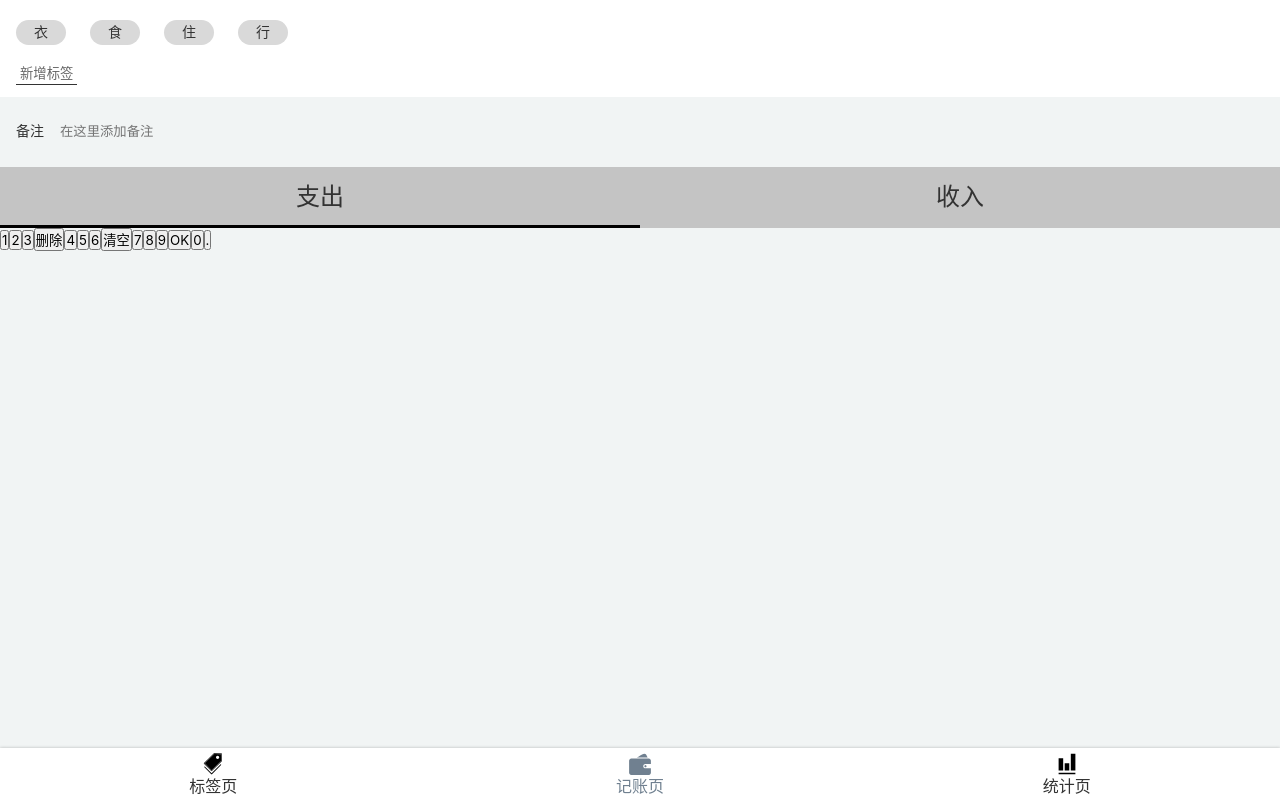
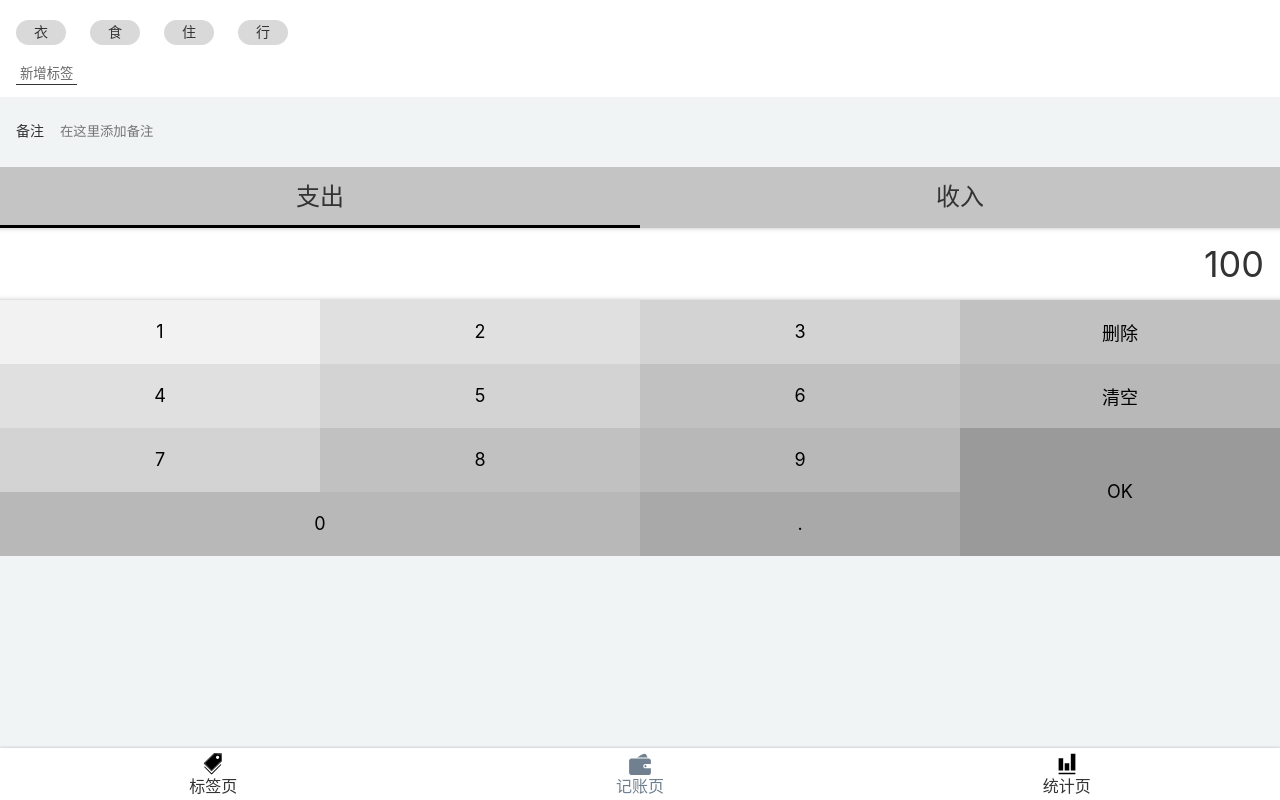
Before and after one commit to wuzx9905/morney-1, a React app: page /#/money in a window 1280 px wide. Built offline with nearby package versions, Linux system fonts and the light colour scheme.

Commit message:
Money.tsx 之 numberPad UI 完成

```diff
--- a/src/index.scss
+++ b/src/index.scss
@@ -36,6 +36,12 @@ button{
   outline: none;
 }
 
+.clearfix{
+  content: '';
+  display: block;
+  clear: both;
+}
+
 .icon{
   width: 1em;
   height: 1em;
--- a/src/views/Money.tsx
+++ b/src/views/Money.tsx
@@ -46,6 +46,7 @@ const NotesSection = styled.section`
     }
   }
 `;
+
 const CategorySection = styled.section`
   font-size: 24px;
   >ul{
@@ -69,8 +70,63 @@ const CategorySection = styled.section`
     }
   }
 `;
+
 const NumberPadSection = styled.section`
-
+  display:flex;
+  flex-direction: column;
+  >.output{
+    background: white;
+    font-size: 36px;
+    line-height: 72px;
+    text-align:right;
+    padding: 0 16px;
+    box-shadow: inset 0 -5px 5px -5px rgba(0,0,0,0.25),
+    inset 0 5px 5px -5px rgba(0,0,0,0.25);
+  }
+   >.pad{
+     >button{
+       font-size: 18px;
+       float: left;
+       width: 25%;
+       height: 64px;
+       border: none;
+       &.ok{
+         height: 128px;
+         float: right;
+       }
+       &.zero{
+         width: 50%;
+       }
+       &:nth-child(1){
+         background: #f2f2f2;
+       }
+       &:nth-child(2),
+       &:nth-child(5){
+         background: #e0e0e0;
+       }
+       &:nth-child(3),
+       &:nth-child(6),
+       &:nth-child(9){
+         background: #d3d3d3;
+       }
+       &:nth-child(4),
+       &:nth-child(7),
+       &:nth-child(10){
+         background: #c1c1c1;
+       }
+       &:nth-child(8),
+       &:nth-child(11),
+       &:nth-child(13){
+         background: #b8b8b8;
+       }
+       &:nth-child(12){
+         background: #9a9a9a;
+       }
+       &:nth-child(14){
+         background: #a9a9a9;
+       }
+     }
+   }
 `;
 
 
@@ -99,7 +155,10 @@ function Money() {
                 </ul>
             </CategorySection>
             <NumberPadSection>
-                <div>
+                <div className="output">
+                    100
+                </div>
+                <div className="pad clearfix">
                     <button>1</button>
                     <button>2</button>
                     <button>3</button>
@@ -111,8 +170,8 @@ function Money() {
                     <button>7</button>
                     <button>8</button>
                     <button>9</button>
-                    <button>OK</button>
-                    <button>0</button>
+                    <button className="ok">OK</button>
+                    <button className="zero">0</button>
                     <button>.</button>
                 </div>
             </NumberPadSection>
```
